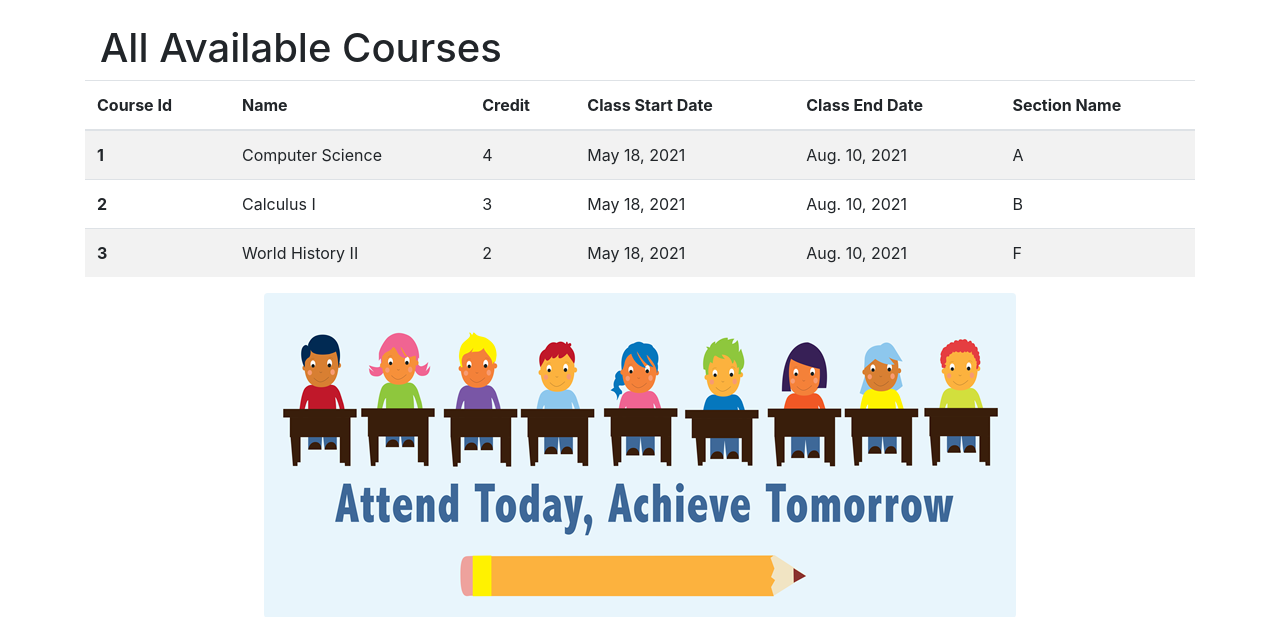
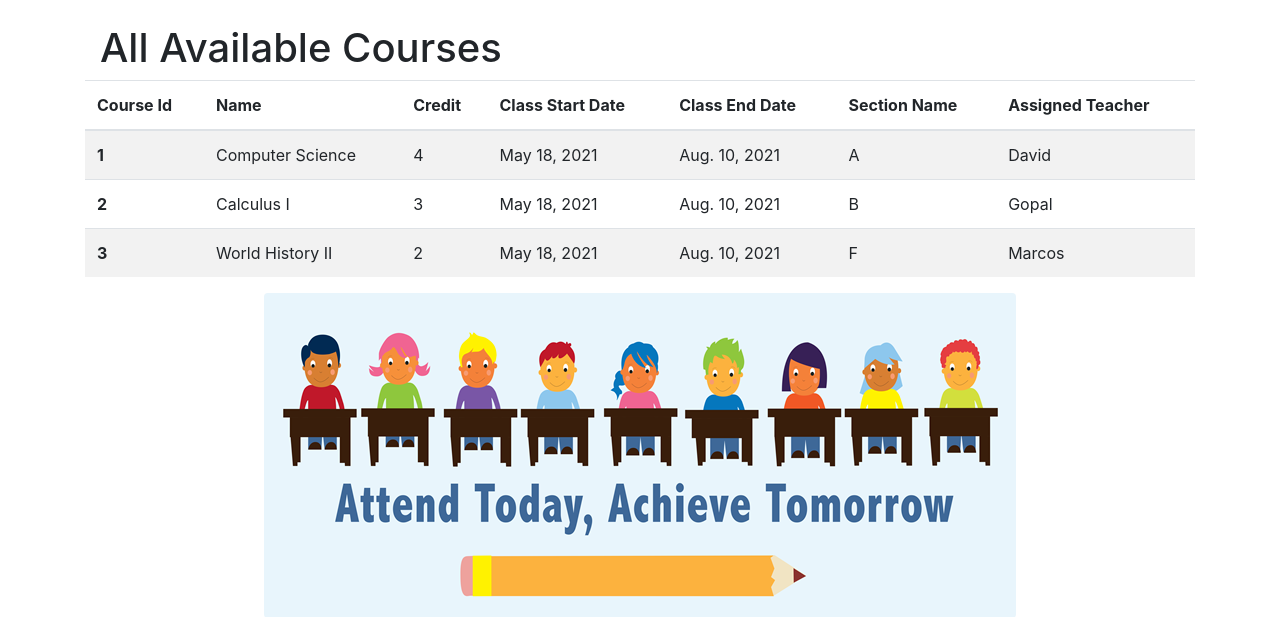
Before and after one commit to firojt/attendancetrackingsystem, a Django app: page /courses/ in a window 1280 px wide. Shown: the part 56-673 px from the top of the page. Run offline with Django 3.2, Linux system fonts and the light colour scheme; data comes from the database, SQL or seed files in the repository; both versions use the stored data as it was after the commit; parts of the project's set-up code (start-up, migrations or seed data) failed here and were passed over; some libraries are stand-ins or nearby versions.

Commit message:
updated assigned teacher

```diff
--- a/school/templates/courses.html
+++ b/school/templates/courses.html
@@ -25,6 +25,7 @@
             <th scope="col">Class Start Date</th>
             <th scope="col">Class End Date</th>
             <th scope="col">Section Name</th>
+            <th scope="col">Assigned Teacher</th>
           </tr>
         </thead>
         <tbody>
@@ -38,6 +39,7 @@
             <td>{{course.classStartDate}}</td>
             <td>{{course.classEndDate}}</td>
             <td>{{course.sectionName}}</td>
+            <td>{{course.teacher}}</td>
           </tr>
 
           {% endfor %}
```
Also changed, not shown: db.sqlite3.
